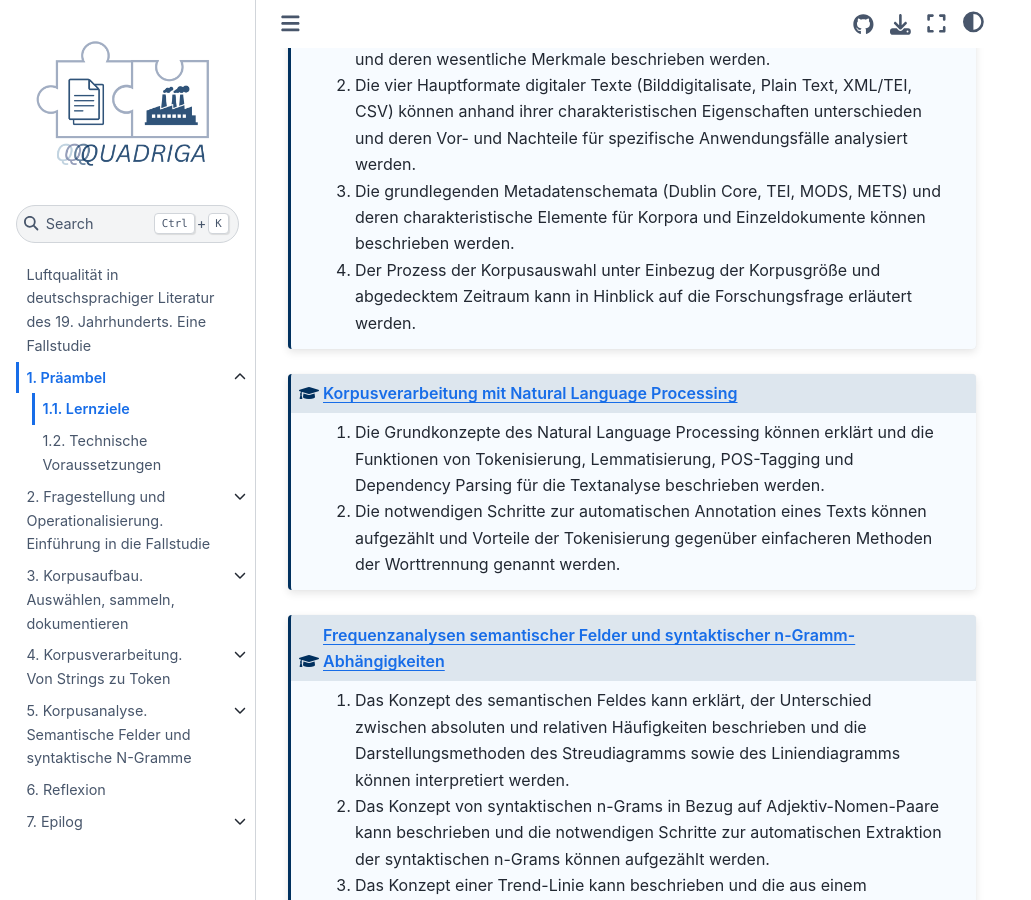
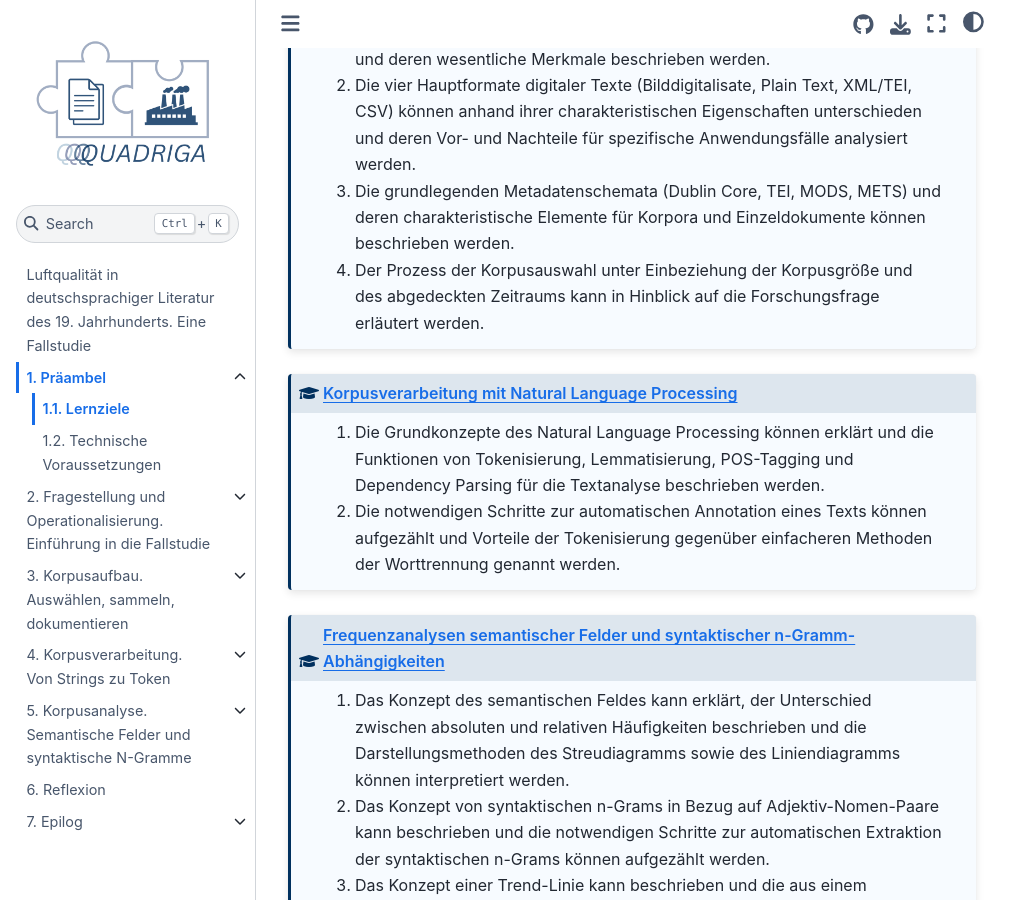
Before and after one commit to quadriga-dk/Text-Fallstudie-3, a Jupyter Book: the page built from introduction/introduction_learning-outcomes.md, in a window 1280 px wide and 900 px high, scrolled down 411 px. Shown: the whole window, without its empty margins (0-1031 px from the left). Built offline with Jupyter Book 1.0.4 settings and Sphinx 7.4.7 and the Sphinx Book theme 1.1.4, drawn with Linux system fonts in a browser that asks for light colours; pages that are not in the unit, such as notebooks, are missing from menus.

Commit message:
fix case agreement in Korpusauswahl learning outcome
Fixes #182

````diff
--- a/introduction/introduction_learning-outcomes.md
+++ b/introduction/introduction_learning-outcomes.md
@@ -20,7 +20,7 @@
 
 3. Die grundlegenden Metadatenschemata (Dublin Core, TEI, MODS, METS) und deren charakteristische Elemente für Korpora und Einzeldokumente können beschrieben werden.
 
-4. Der Prozess der Korpusauswahl unter Einbezug der Korpusgröße und abgedecktem Zeitraum kann in Hinblick auf die Forschungsfrage erläutert werden.
+4. Der Prozess der Korpusauswahl unter Einbeziehung der Korpusgröße und des abgedeckten Zeitraums kann in Hinblick auf die Forschungsfrage erläutert werden.
 
 ```
 
````
Also changed, not shown: corpus_collection/corpus-collection_intro.md (+1 -1 lines).
